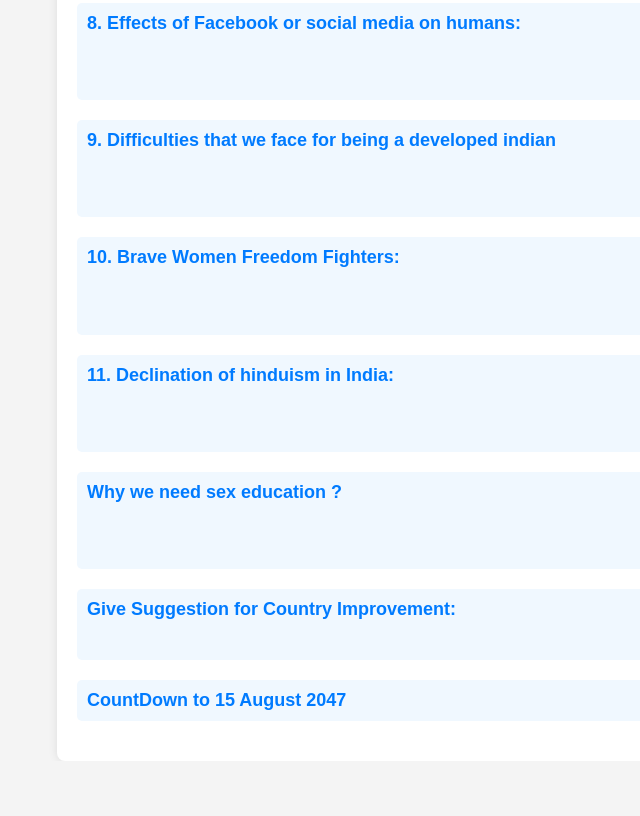
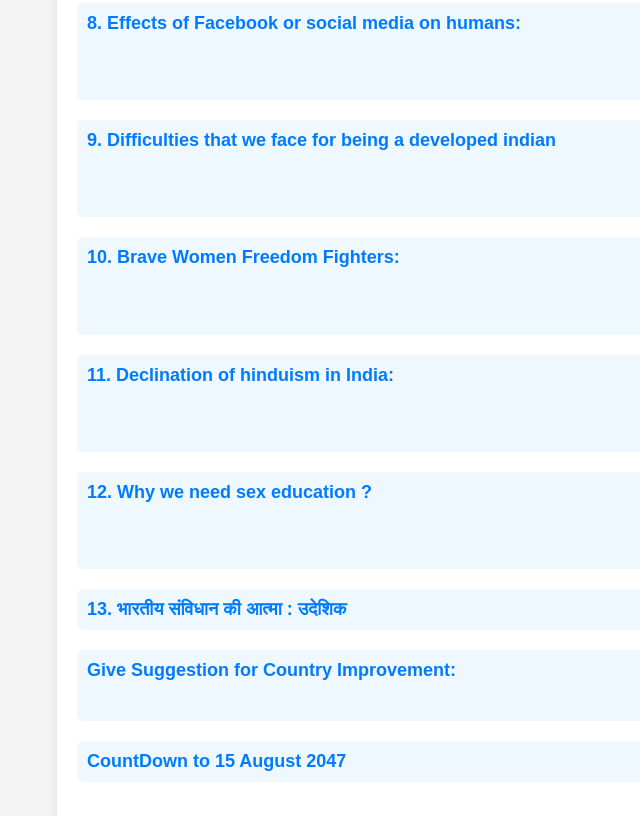
Before and after one commit to arjununcertified/improvementform, a website: page contents.html in a window 1280 px wide. Shown: the part 880-1696 px from the top of the page, without its empty margins (163-803 px from the left). Before the commit the page ends 1641 px from the top, so only its background shows below. Drawn offline with Linux system fonts and the light colour scheme.

Commit message:
Update contents.html

```diff
--- a/contents.html
+++ b/contents.html
@@ -149,9 +149,13 @@
             <a href="./contents/main_reeason_behind_declination_of_hinduism.html">11. Declination of hinduism in India:
             <span>अगर हिंदुत्व को बचाना है तो जातिवाद को मिटाना ही होगा वरना हिंदुत्व भी इस देश का इतिहास बन कर रह जाएगा और विश्व शांति की स्थापना का सपना कभी पूरा नही होगा और ना हि भारत विश्व गुरु बन पाएगा .</span>
             </a>
-            <a href="./contents/why_we_need_sex_education.html">Why we need sex education ?
+            <a href="./contents/why_we_need_sex_education.html">12. Why we need sex education ?
                 <span>यौन शिक्षा महत्वपूर्ण है क्योंकि यह युवाओं को सुरक्षित और जिम्मेदार यौन व्यवहार के बारे में जागरूक करती है। इसके माध्यम से शारीरिक स्वास्थ्य, मानसिक विकास, और लैंगिक समानता को बढ़ावा मिलता है, जिससे समाज में सकारात्मक परिवर्तन संभव होते हैं।</span>
             </a>
+
+            <a href="./contents/preamble.html">13. भारतीय संविधान की आत्मा : उदेशिक </a>
+
+
             <a href="./form-for-improvement.html">Give Suggestion for Country Improvement:
                 <span>Being an Indian, how you imagine India to be.</span>
             </a>
```
